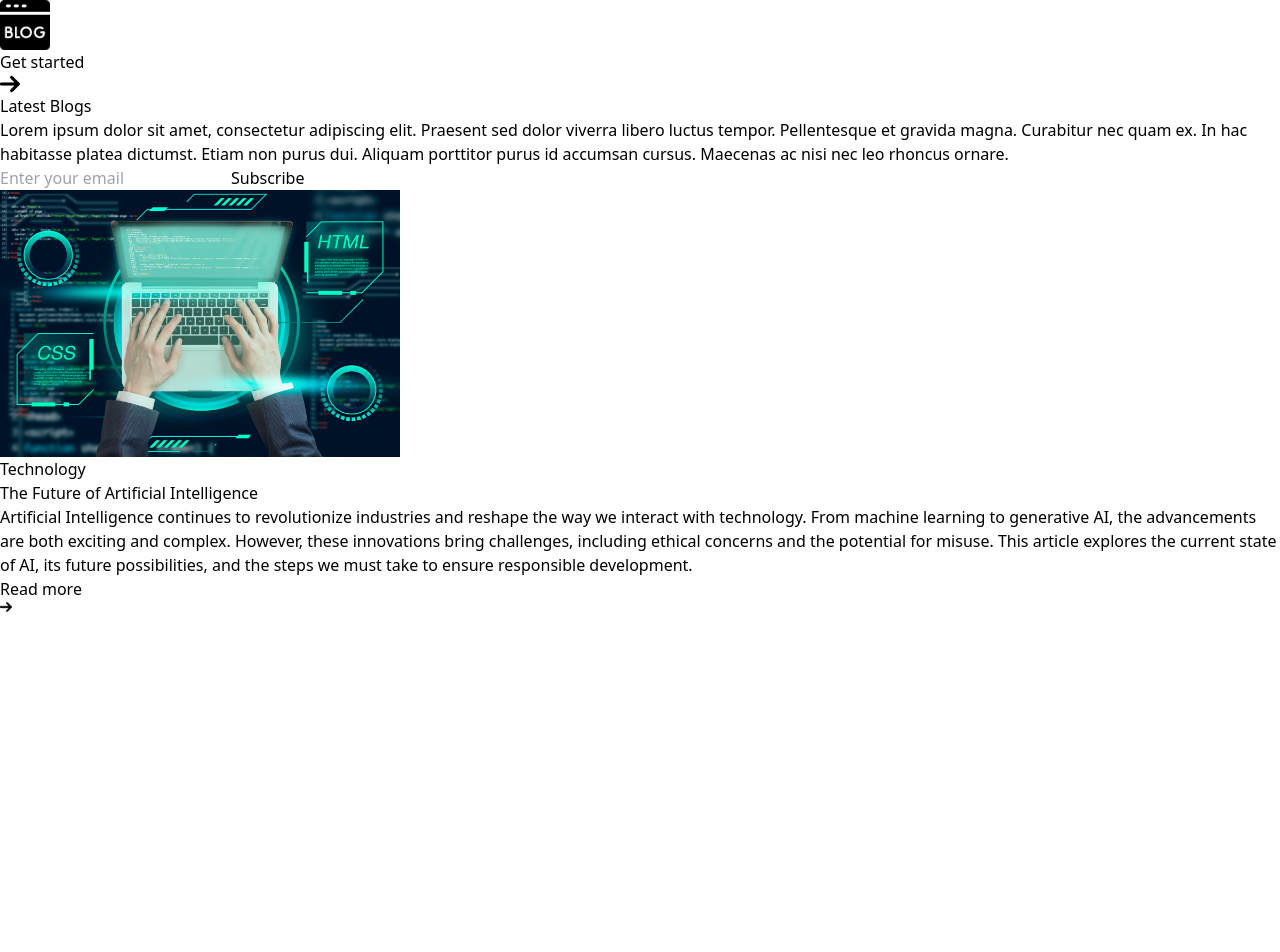
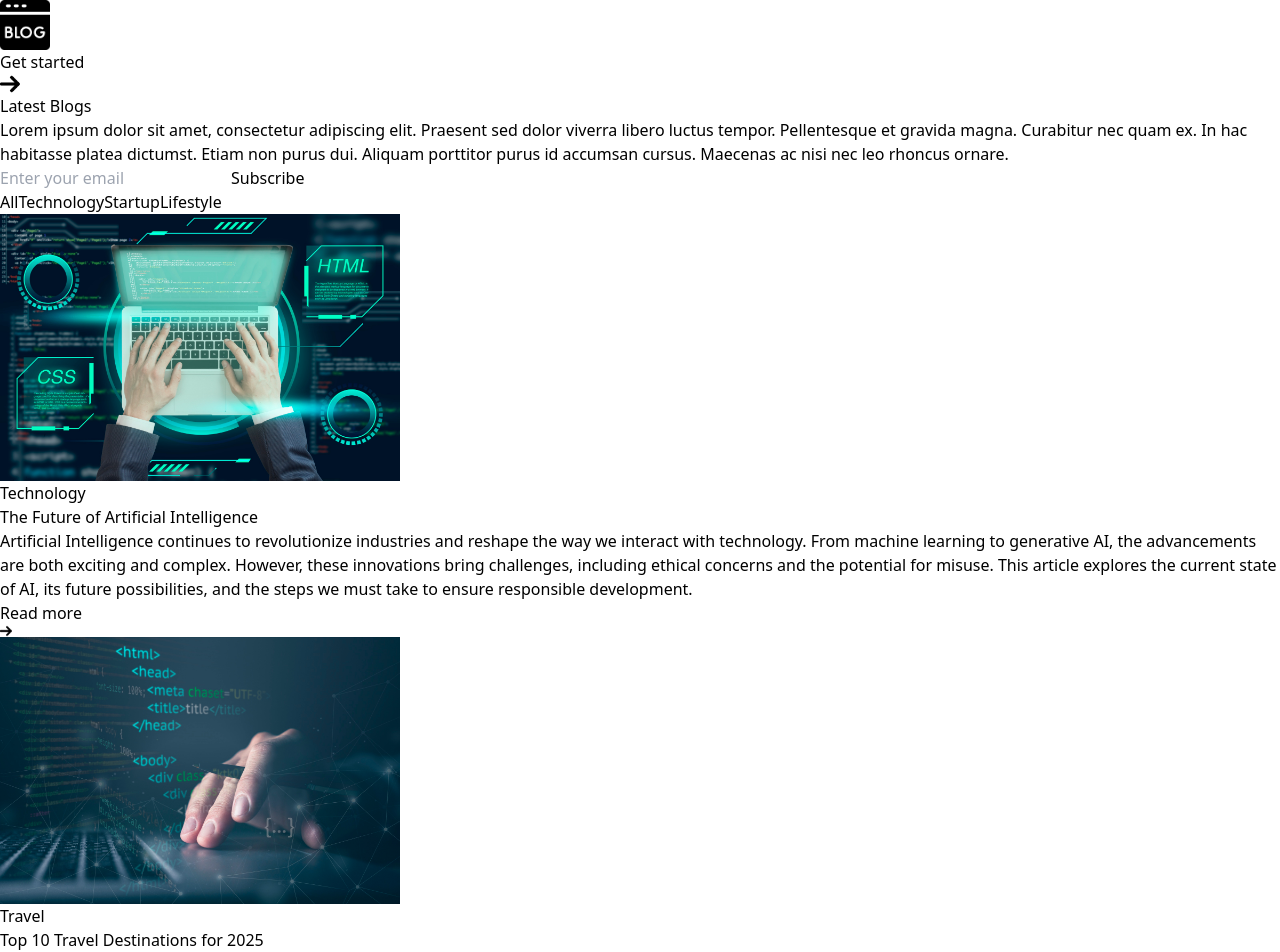
Before and after one commit to marthinmhpakpahan/blog-nextjs-mongodb, a Next.js app: page / in a window 1280 px wide. Shown: the top 952 px of the page. Before the commit the page ends 800 px from the top, so only its background shows below. Built offline with nearby package versions, Linux system fonts and the light colour scheme.

Commit message:
add blog list component

```diff
--- a/Components/BlogItem.jsx
+++ b/Components/BlogItem.jsx
@@ -2,14 +2,14 @@
 import Image from 'next/image'
 import React from 'react'
 
-export const BlogItem = () => {
+export const BlogItem = ({category, title, description, image}) => {
   return (
     <div className="max-w-[330px] sm:max-w-[300px] bg-white border border-black hover:shadow-[-7px_7px_0px_#000000]">
-      <Image src={blog_data[0].image} alt="" width={400} height={400} className="border-b border-black"/>
-      <p className="ml-5 mt-5 px-1 inline-block bg-black text-white text-sm">{blog_data[0].category}</p>
+      <Image src={image} alt="" width={400} height={400} className="border-b border-black"/>
+      <p className="ml-5 mt-5 px-1 inline-block bg-black text-white text-sm">{category}</p>
       <div className="p-5">
-        <h5 className="mb-2 text-lg font-medium tracking-tight text-gray-900">{blog_data[0].title}</h5>
-        <p className="mb-3 text-sm tracking-tight text-gray-700">{blog_data[0].description}</p>
+        <h5 className="mb-2 text-lg font-medium tracking-tight text-gray-900">{title}</h5>
+        <p className="mb-3 text-sm tracking-tight text-gray-700">{description}</p>
         <div className="inline-flex items-center py-2 font-semibold text-center">
           Read more <Image src={assets.arrow} alt='' width={12} className="ml-2"/>
         </div>
--- /dev/null
+++ b/Components/BlogList.jsx
@@ -0,0 +1,23 @@
+import { blog_data } from '@/Assets/assets'
+import React from 'react'
+import { BlogItem } from './BlogItem'
+
+export const BlogList = () => {
+  return (
+    <div>
+        <div className="flex justify-center gap-6 my-10">
+            <button className="bg-black text-white py-1 px-4 rounded-sm">All</button>
+            <button>Technology</button>
+            <button>Startup</button>
+            <button>Lifestyle</button>
+        </div>
+        <div className="flex flex-wrap justify-around gap-1 gap-y-10 mb-16 xl:mx-24">
+            {
+                blog_data.map((item) => {
+                    return <BlogItem key={item.id} title={item.title} description={item.description} category={item.category} image={item.image} />
+                })
+            }
+        </div>
+    </div>
+  )
+}
--- a/app/page.js
+++ b/app/page.js
@@ -1,14 +1,13 @@
 'use client'
 
-import { BlogItem } from "@/Components/BlogItem";
+import { BlogList } from "@/Components/BlogList";
 import { Header } from "@/Components/Header";
-import Image from "next/image";
 
 export default function Home() {
   return (
     <>
       <Header/>
-      <BlogItem/>
+      <BlogList/>
     </>
   );
 }
```
